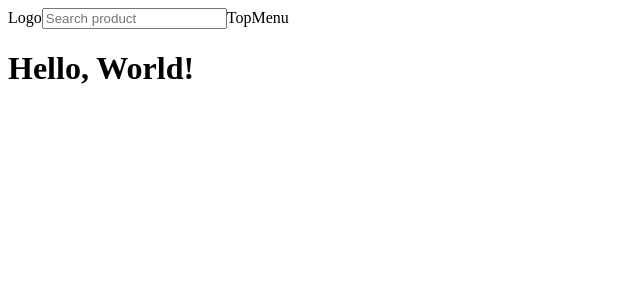
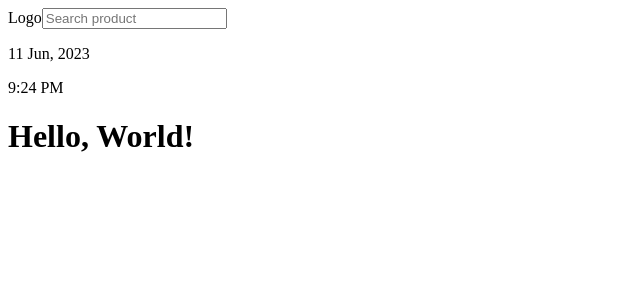
Before and after one commit to VadKol/dzencode_react, a React (Vite) app: page / in a window 1280 px wide. Shown: the top 300 px of the page, without its empty margins (0-640 px from the left). Built offline with nearby package versions, Linux system fonts and the light colour scheme.

Commit message:
made TopMenu component, used lib moment

```diff
--- a/package.json
+++ b/package.json
@@ -12,6 +12,7 @@
   },
   "dependencies": {
     "classnames": "^2.3.2",
+    "moment": "^2.29.4",
     "react": "^18.2.0",
     "react-dom": "^18.2.0",
     "react-router-dom": "^6.11.1",
--- a/src/components/Header/Header.tsx
+++ b/src/components/Header/Header.tsx
@@ -1,4 +1,5 @@
 import { FC } from "react";
+import { TopMenu } from "../TopMenu/TopMenu";
 
 export const Header: FC = () => {
   return (
@@ -8,7 +9,7 @@ export const Header: FC = () => {
         type="text"
         placeholder="Search product"
       />
-      TopMenu
+      <TopMenu />
     </header>
   );
 };
--- /dev/null
+++ b/src/components/TopMenu/TopMenu.tsx
@@ -0,0 +1,23 @@
+import { FC, useEffect, useState } from 'react';
+import moment from 'moment';
+
+export const TopMenu: FC = () => {
+  const [currentTime, setCurrentTime] = useState(new Date());
+
+  useEffect(() => {
+    setInterval(() => setCurrentTime(new Date()), 1000);
+  }, []);
+
+  return (
+    <div>
+      <div>
+        <p>
+          {moment().format('DD MMM, YYYY')}
+        </p>
+        <p>
+          {moment(currentTime.getTime()).format('LT')}
+        </p>
+      </div>
+    </div>
+  );
+};
```
Also changed, not shown: src/components/TopMenu/index.ts (added), 1 other file (tests, documents, lock files or other folders).
